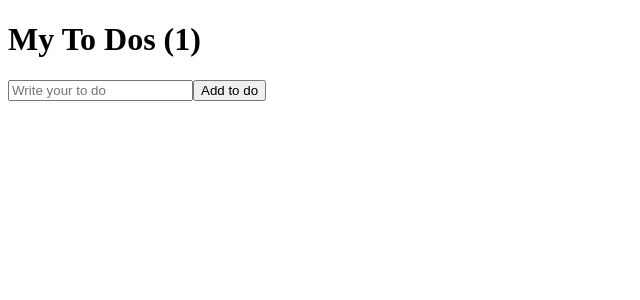
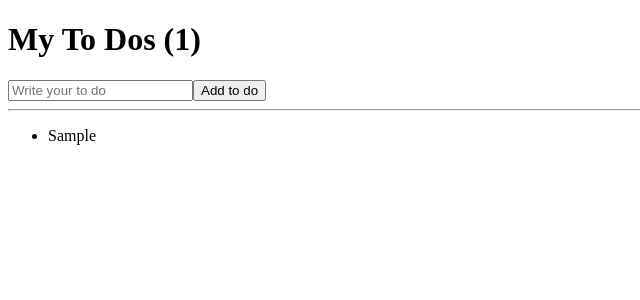
Before and after one commit to Jungwoo-Ryu/my-react-app, a React (Create React App) app: page / in a window 1280 px wide. Both pictures are taken after typing "Sample" into the empty fields and a click on the button "Add to do". Shown: the top 300 px of the page, without its empty margins (0-640 px from the left). Built offline with nearby package versions, Linux system fonts and the light colour scheme.

Commit message:
todo list

```diff
--- a/src/App.js
+++ b/src/App.js
@@ -14,7 +14,7 @@ function App() {
     setToDos((currentArray) => [toDo, ...currentArray]);
     setToDo("");
   };
-  console.log(toDos);
+  // console.log(toDos);
   return <div>
     <h1>My To Dos ({toDos.length})</h1>
     <form onSubmit={onSubmit}>
@@ -23,6 +23,13 @@ function App() {
       placeholder="Write your to do"/>
       <button>Add to do</button>
     </form>
+    <hr/>
+    <ul>
+    {toDos.map((item, index) =>
+      <li key={index}>{item}</li>)}
+
+    </ul>
+
   </div>
 }
 
```
